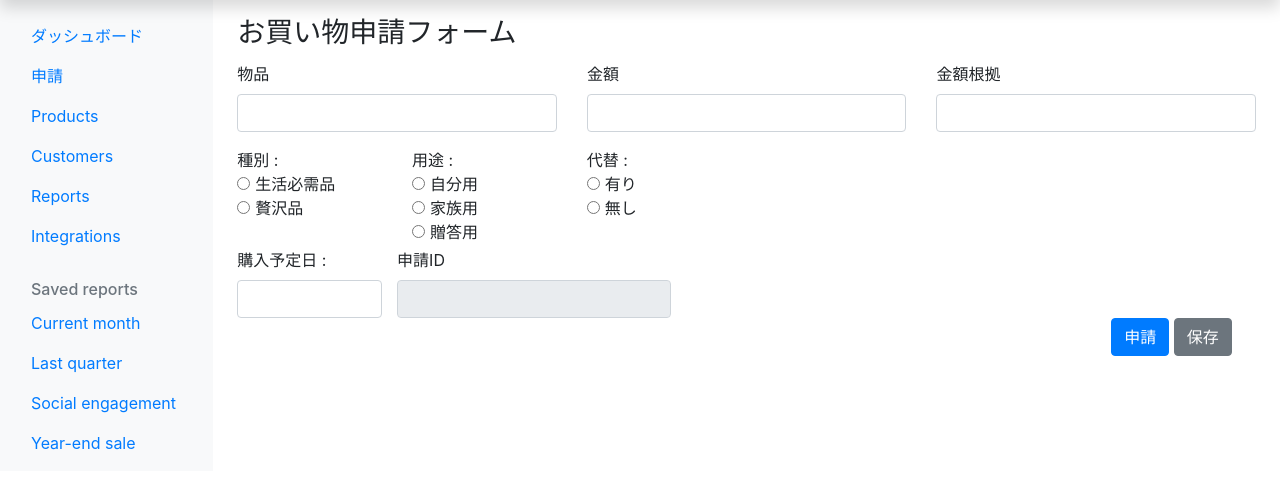
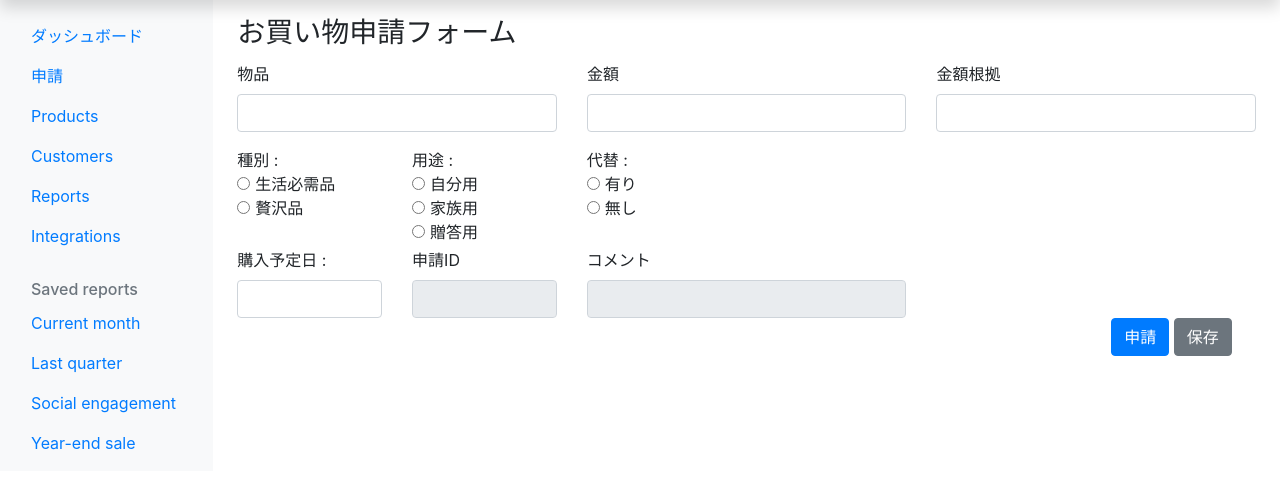
Before and after one commit to of3jlmssoo/small-app-django-bootstrap-django-tables2-, a Django app: page /index in a window 1280 px wide. Shown: the part 40-529 px from the top of the page. Run offline with Django 4.2, Linux system fonts and the light colour scheme; the visitor is signed in with stand-in values (Sample User, id 1); some libraries are stand-ins or nearby versions.

Commit message:
comment field added to templates of non-approver

```diff
--- a/tabletest/forms.py
+++ b/tabletest/forms.py
@@ -14,7 +14,8 @@ class ProductOrderForm(forms.ModelForm):
         #     'product_type',
         # ]
         fields = '__all__'
-        exclude = ['user', 'status', 'comment']
+        # exclude = ['user', 'status', 'comment']
+        exclude = ['user', 'status', ]
 
     # apply bootstrap to django form
 
@@ -26,7 +27,6 @@ class ProductOrderForm(forms.ModelForm):
 
 class ConfirmOrderForm(forms.ModelForm):
     # https://stackoverflow.com/questions/4662848/disabled-field-is-not-passed-through-workaround-needed
-
 
     alternative = forms.BooleanField(required=False, widget=forms.CheckboxInput(attrs={'style': 'width:20px;height:20px;'}))
     orderid = forms.IntegerField(required=False)
--- a/templates/tabletest/bootstrap4_template.html
+++ b/templates/tabletest/bootstrap4_template.html
@@ -46,6 +46,7 @@
         </div>
         {% endblock %}
     </div>
+    {% include 'includes/alerts.html' %}
 </body>
 </html>
 {% endblock %}
--- a/templates/tabletest/index.html
+++ b/templates/tabletest/index.html
@@ -95,10 +95,21 @@
 
             <input type="text" class="form-control" name="expected_purchase_date" value="{{expected_purchase_date}}" id="date_sample"  ></input>
         </div>
-        <div>
+        <div class="col-2">
             <label>申請ID</label>
             <input readonly type="text" class="form-control" name="orderid" value="{{orderid}}" id="orderid"  ></input>
         </div>
+
+        {% if user.is_approver %}
+
+        {% else %}
+        <div class="col-4">
+            <label>コメント</label>
+            <input readonly type="text" class="form-control" name="comment" value="{{comement}}" id="comment"  ></input>
+        </div>
+        {% endif %}
+
+
     </div>
 
 
```
Also changed, not shown: templates/tabletest/confirm_details.html (+10 -1 lines), 1 other file.
